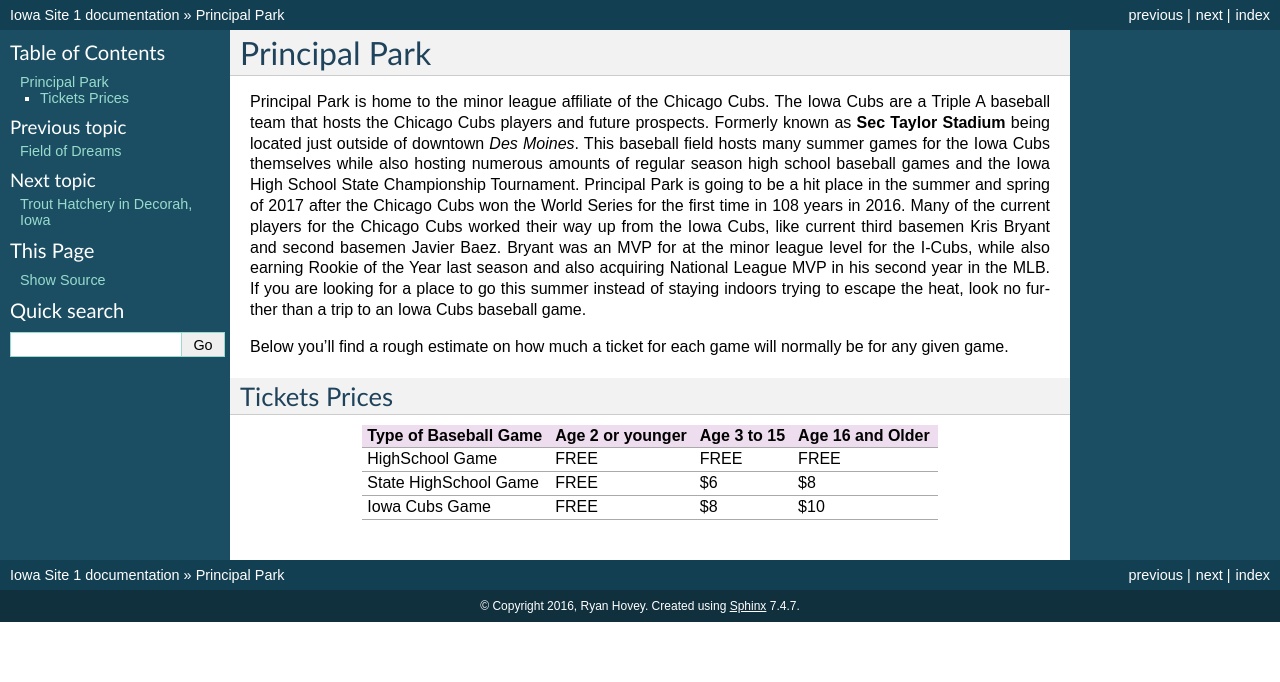
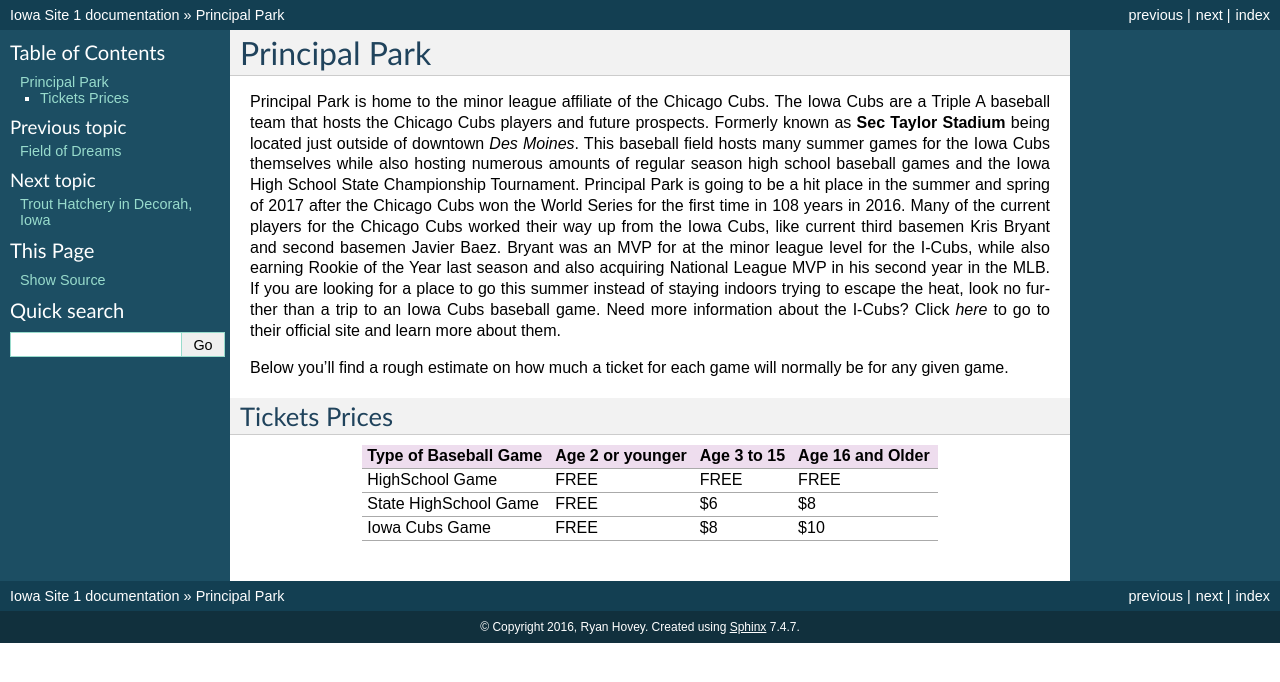
Before and after one commit to rhovey15/iowa_site, a Sphinx documentation site: the page built from source/principalpark.rst, in a window 1280 px wide. Shown: the top 682 px of the page. Built offline with Sphinx 7.4.7, drawn with Linux system fonts in a browser that asks for light colours.

Commit message:
Attempt #1 on getting my hyperlink into my web page.

```diff
--- a/source/principalpark.rst
+++ b/source/principalpark.rst
@@ -15,7 +15,10 @@
 Rookie of the Year last season and also acquiring National League MVP in his
 second year in the MLB. If you are looking for a place to go this summer instead
 of staying indoors trying to escape the heat, look no further than a trip to an
-Iowa Cubs baseball game.
+Iowa Cubs baseball game. Need more information about the I-Cubs? Click `here`
+to go to their official site and learn more about them.
+
+.. _here: http://www.milb.com/index.jsp?sid=t451
 
 Below you’ll find a rough estimate on how much a ticket for each game will
 normally be for any given game.
```
